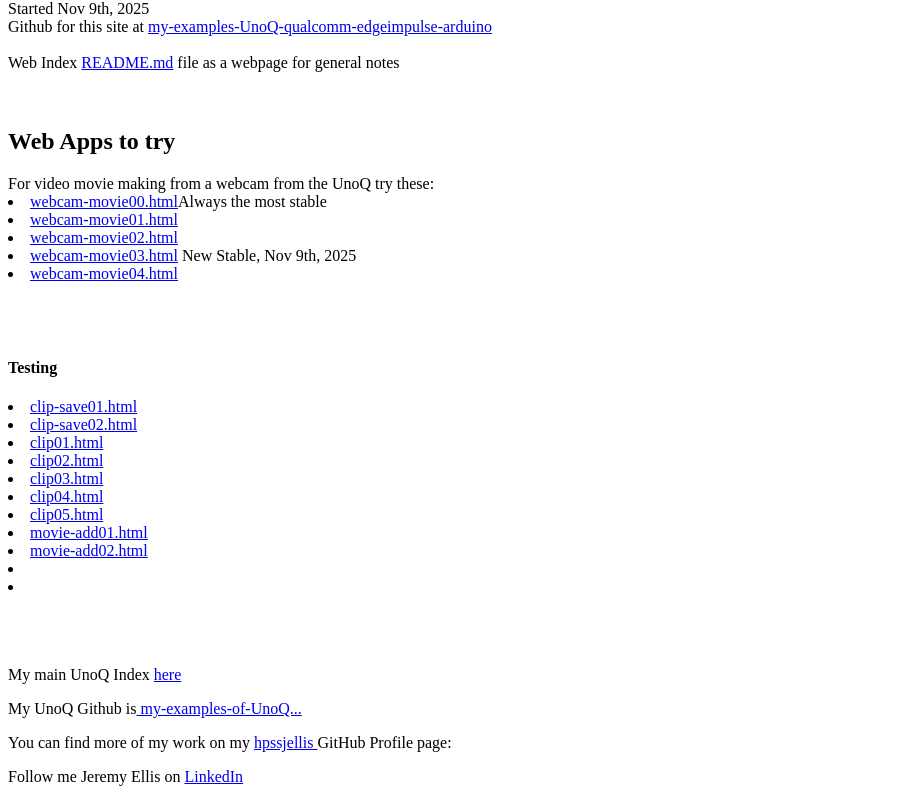
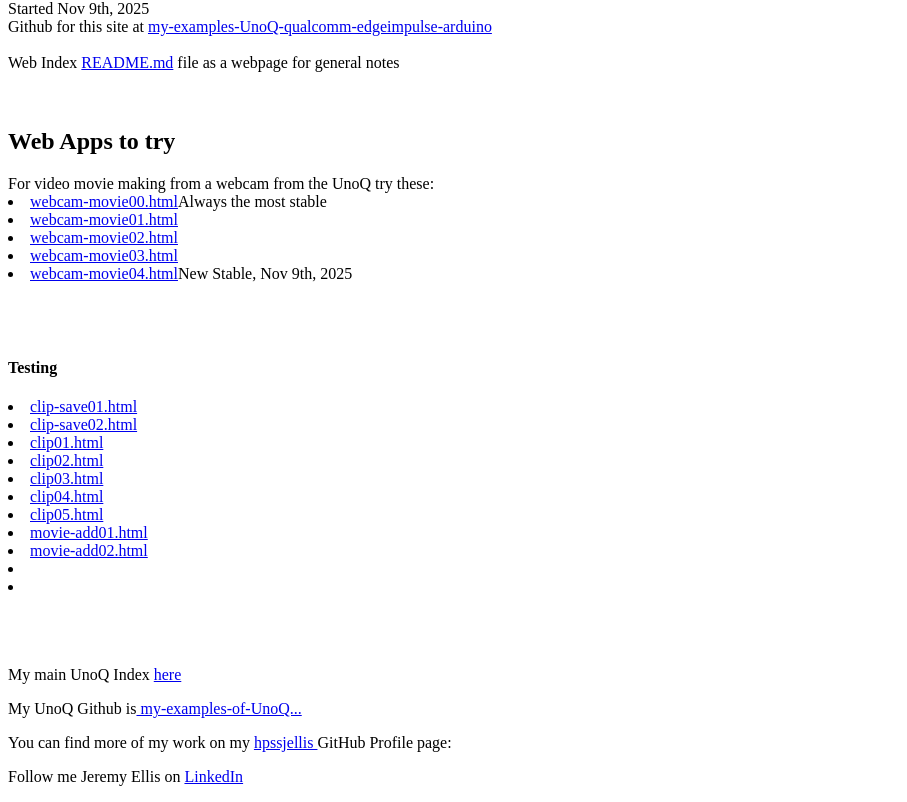
Before and after one commit to hpssjellis/my-examples-UnoQ-qualcomm-edgeimpulse-arduino, a plain HTML site: page public/index.html in a window 1280 px wide. Shown: the part 66-868 px from the top of the page, without its empty margins (0-907 px from the left). Drawn offline with Linux system fonts and the light colour scheme.

Commit message:
Update index.html

```diff
--- a/public/index.html
+++ b/public/index.html
@@ -13,8 +13,8 @@
 <li><a href="webcam-movie00.html">webcam-movie00.html</a>Always the most stable</li>
 <li><a href="webcam-movie01.html">webcam-movie01.html</a></li>
 <li><a href="webcam-movie02.html">webcam-movie02.html</a></li>
-<li><a href="webcam-movie03.html">webcam-movie03.html</a> New Stable, Nov 9th, 2025</li>
-<li><a href="webcam-movie04.html">webcam-movie04.html</a></li>
+<li><a href="webcam-movie03.html">webcam-movie03.html</a> </li>
+<li><a href="webcam-movie04.html">webcam-movie04.html</a>New Stable, Nov 9th, 2025</li>
 
 
 <br><br><br>
```
